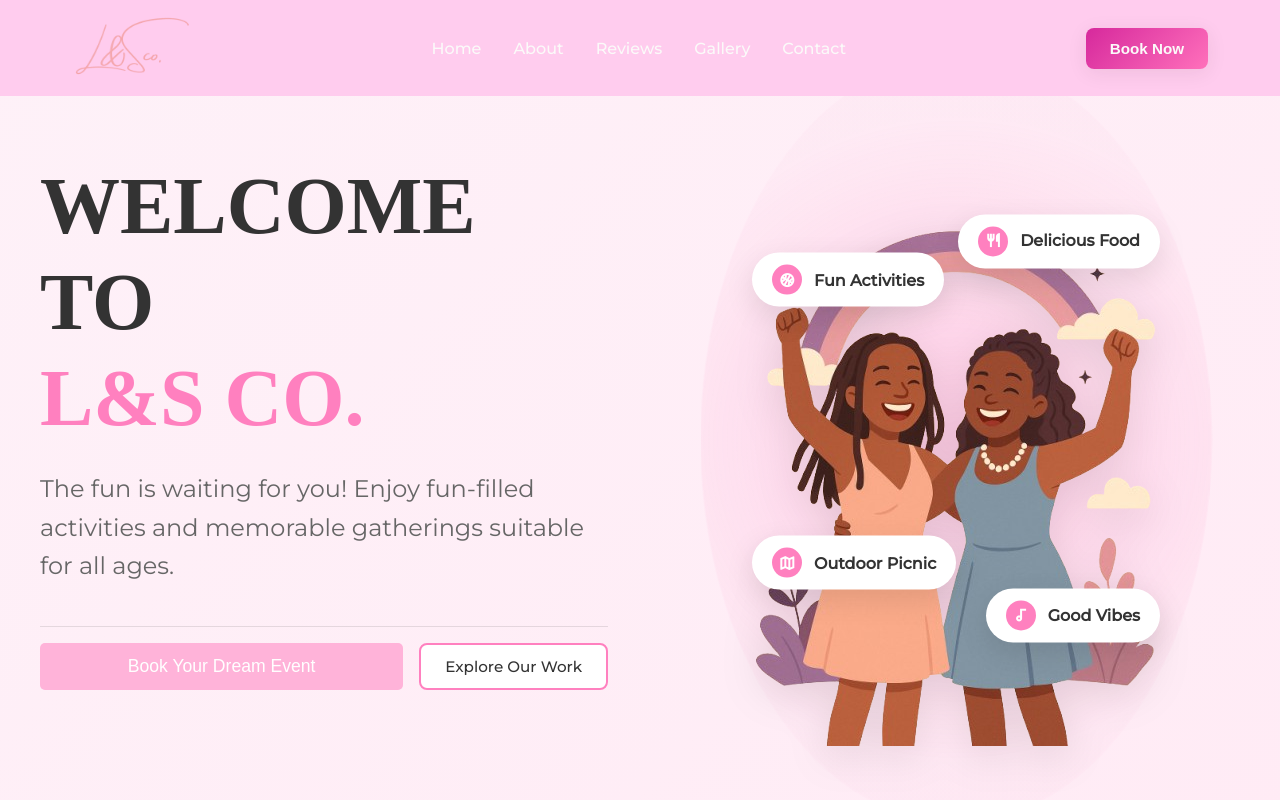
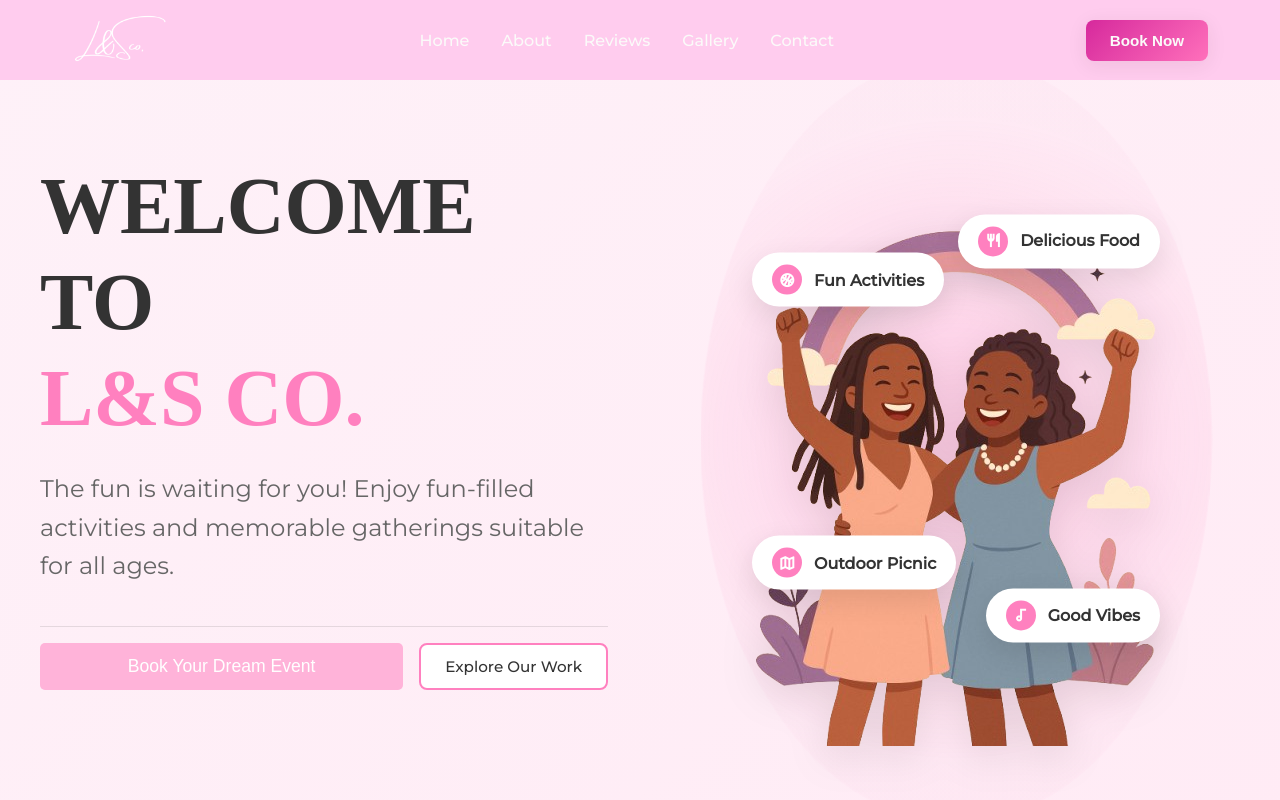
Before and after one commit to Sfezekile/L-S-Co, a plain HTML site: page index.html in a window 1280 px wide. Shown: the top 800 px of the page. Drawn offline with nearby package versions, Linux system fonts and the light colour scheme; a script that the page names is missing.

Commit message:
Update index.html

```diff
--- a/index.html
+++ b/index.html
@@ -16,7 +16,7 @@
     <nav class="navbar" id="navbar">
         <div class="nav-container">
             <div class="nav-logo">
-                <img src="Img/L_S_Co_black_text_white_bg-removebg-preview.png" alt="L&S Co." class="logo">
+                <img src="Img/L_S_Co_black_text_white_bg-removebg-preview.png" alt="L&S Co." class="header-logo">
             </div>
 
             <div class="nav-menu" id="nav-menu">
@@ -596,5 +596,4 @@
     <script src="Asset/Booking/JS/main.js"></script>
 
 </body>
-
 </html>
```
